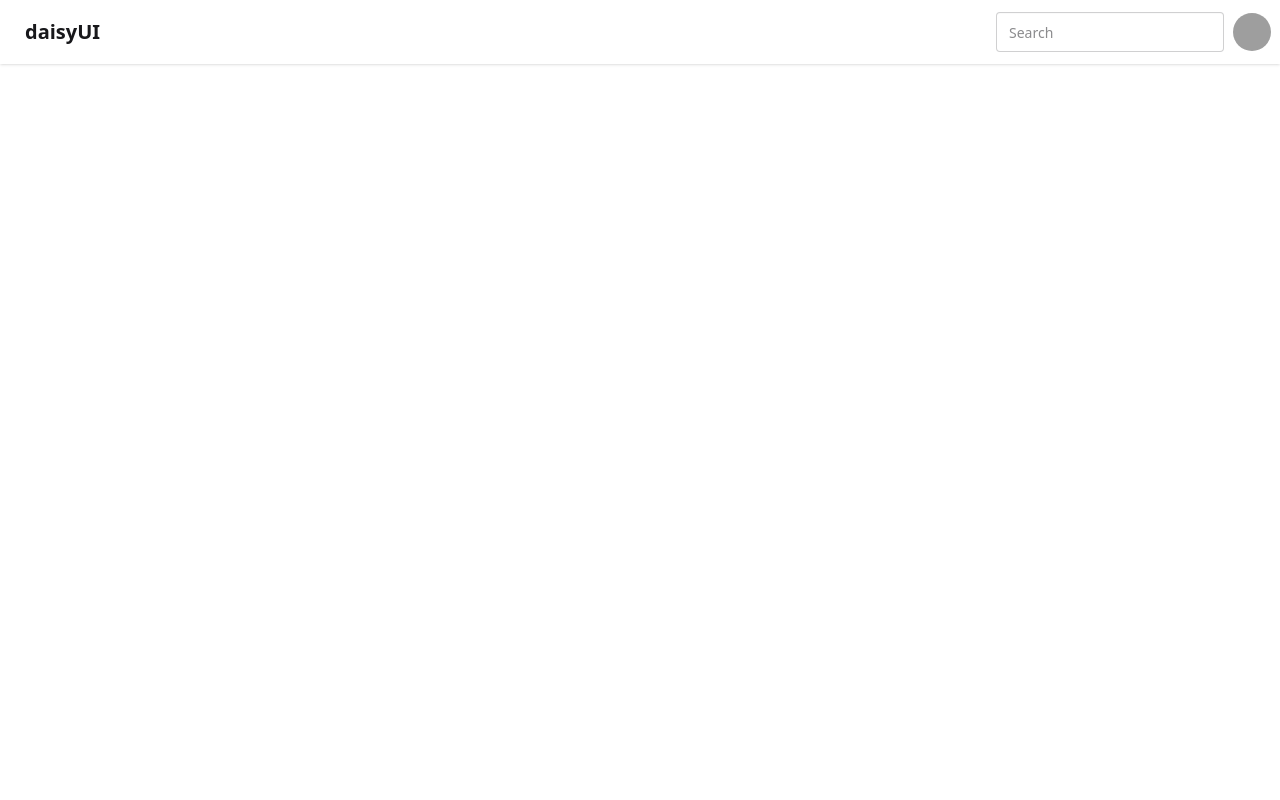
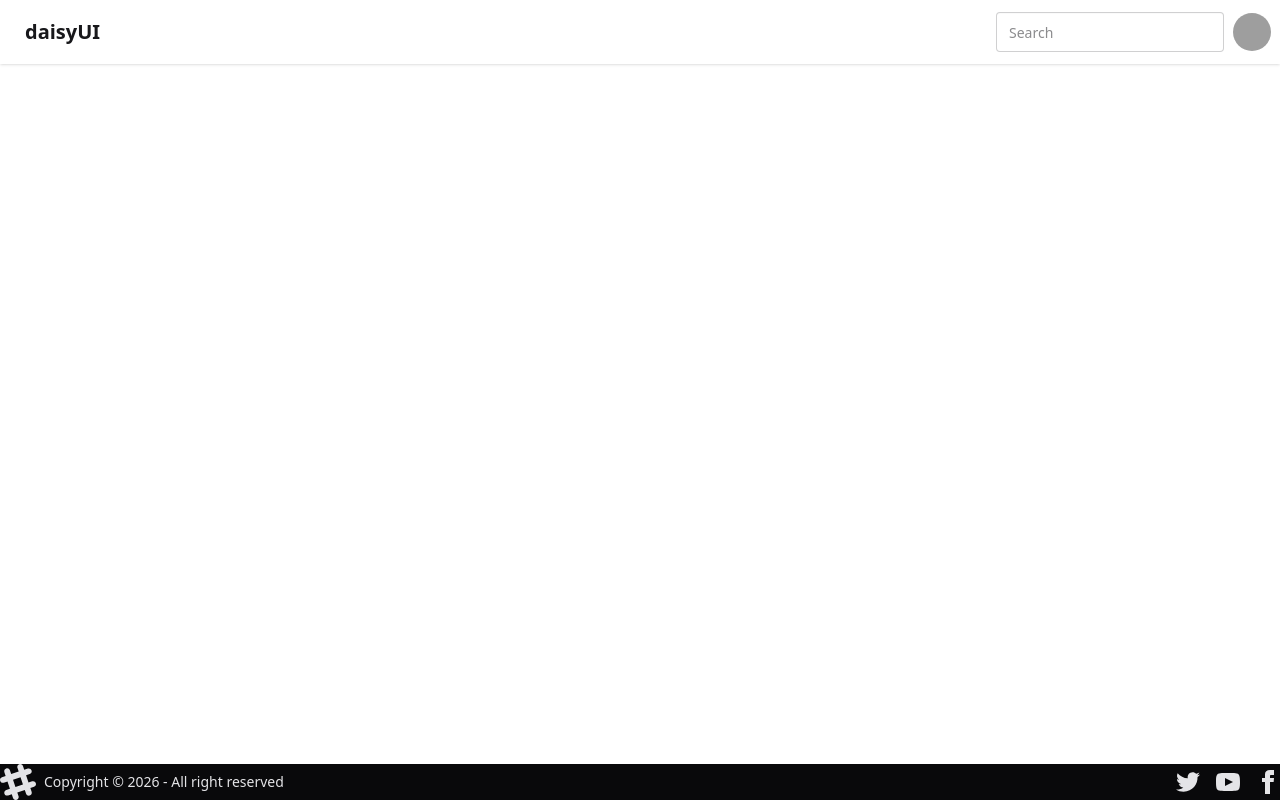
Before and after one commit to rohanvaid1/NitaTinder, a React (Vite) app: page / in a window 1280 px wide. Built offline with nearby package versions, Linux system fonts and the light colour scheme; grey boxes are pictures that could not be loaded.

Commit message:
Create body component and add footer, login, feed component

```diff
--- a/src/App.jsx
+++ b/src/App.jsx
@@ -1,5 +1,8 @@
 import { BrowserRouter, Routes, Route } from "react-router-dom"
 import Navbar from "./Navbar"
+import Body from "./Body"
+import Login from "./Login"
+import Feed from "./Feed"
 
 
 function App() {
@@ -8,7 +11,10 @@
     <>
        <BrowserRouter basename="/">
           <Routes>
-              <Route path="/" element={<Navbar />} />
+              <Route path="/" element={<Body />} >
+                <Route path="login" element={<Login />} />
+                <Route path="feed" element={<Feed />} />
+              </Route>
           </Routes>
        </BrowserRouter>
     </>
--- /dev/null
+++ b/src/Body.jsx
@@ -0,0 +1,16 @@
+import React from 'react'
+import Navbar from './Navbar'
+import { Outlet } from 'react-router-dom'
+import Footer from './Footer'
+
+const Body = () => {
+  return (
+    <div>
+      <Navbar/>
+      <Outlet/>
+      <Footer/>
+    </div>
+  )
+}
+
+export default Body
--- /dev/null
+++ b/src/Feed.jsx
@@ -0,0 +1,11 @@
+import React from 'react'
+
+const Feed = () => {
+  return (
+    <div>
+        feed page
+    </div>
+  )
+}
+
+export default Feed
--- /dev/null
+++ b/src/Footer.jsx
@@ -0,0 +1,61 @@
+import React from 'react'
+
+const Footer = () => {
+  return (
+    <div>
+      <footer className="footer sm:footer-horizontal bg-neutral text-neutral-content fixed bottom-0">
+  <aside className="grid-flow-col items-center">
+    <svg
+      width="36"
+      height="36"
+      viewBox="0 0 24 24"
+      xmlns="http://www.w3.org/2000/svg"
+      fillRule="evenodd"
+      clipRule="evenodd"
+      className="fill-current">
+      <path
+        d="M22.672 15.226l-2.432.811.841 2.515c.33 1.019-.209 2.127-1.23 2.456-1.15.325-2.148-.321-2.463-1.226l-.84-2.518-5.013 1.677.84 2.517c.391 1.203-.434 2.542-1.831 2.542-.88 0-1.601-.564-1.86-1.314l-.842-2.516-2.431.809c-1.135.328-2.145-.317-2.463-1.229-.329-1.018.211-2.127 1.231-2.456l2.432-.809-1.621-4.823-2.432.808c-1.355.384-2.558-.59-2.558-1.839 0-.817.509-1.582 1.327-1.846l2.433-.809-.842-2.515c-.33-1.02.211-2.129 1.232-2.458 1.02-.329 2.13.209 2.461 1.229l.842 2.515 5.011-1.677-.839-2.517c-.403-1.238.484-2.553 1.843-2.553.819 0 1.585.509 1.85 1.326l.841 2.517 2.431-.81c1.02-.33 2.131.211 2.461 1.229.332 1.018-.21 2.126-1.23 2.456l-2.433.809 1.622 4.823 2.433-.809c1.242-.401 2.557.484 2.557 1.838 0 .819-.51 1.583-1.328 1.847m-8.992-6.428l-5.01 1.675 1.619 4.828 5.011-1.674-1.62-4.829z"></path>
+    </svg>
+    <p>Copyright © {new Date().getFullYear()} - All right reserved</p>
+  </aside>
+  <nav className="grid-flow-col gap-4 md:place-self-center md:justify-self-end">
+    <a>
+      <svg
+        xmlns="http://www.w3.org/2000/svg"
+        width="24"
+        height="24"
+        viewBox="0 0 24 24"
+        className="fill-current">
+        <path
+          d="M24 4.557c-.883.392-1.832.656-2.828.775 1.017-.609 1.798-1.574 2.165-2.724-.951.564-2.005.974-3.127 1.195-.897-.957-2.178-1.555-3.594-1.555-3.179 0-5.515 2.966-4.797 6.045-4.091-.205-7.719-2.165-10.148-5.144-1.29 2.213-.669 5.108 1.523 6.574-.806-.026-1.566-.247-2.229-.616-.054 2.281 1.581 4.415 3.949 4.89-.693.188-1.452.232-2.224.084.626 1.956 2.444 3.379 4.6 3.419-2.07 1.623-4.678 2.348-7.29 2.04 2.179 1.397 4.768 2.212 7.548 2.212 9.142 0 14.307-7.721 13.995-14.646.962-.695 1.797-1.562 2.457-2.549z"></path>
+      </svg>
+    </a>
+    <a>
+      <svg
+        xmlns="http://www.w3.org/2000/svg"
+        width="24"
+        height="24"
+        viewBox="0 0 24 24"
+        className="fill-current">
+        <path
+          d="M19.615 3.184c-3.604-.246-11.631-.245-15.23 0-3.897.266-4.356 2.62-4.385 8.816.029 6.185.484 8.549 4.385 8.816 3.6.245 11.626.246 15.23 0 3.897-.266 4.356-2.62 4.385-8.816-.029-6.185-.484-8.549-4.385-8.816zm-10.615 12.816v-8l8 3.993-8 4.007z"></path>
+      </svg>
+    </a>
+    <a>
+      <svg
+        xmlns="http://www.w3.org/2000/svg"
+        width="24"
+        height="24"
+        viewBox="0 0 24 24"
+        className="fill-current">
+        <path
+          d="M9 8h-3v4h3v12h5v-12h3.642l.358-4h-4v-1.667c0-.955.192-1.333 1.115-1.333h2.885v-5h-3.808c-3.596 0-5.192 1.583-5.192 4.615v3.385z"></path>
+      </svg>
+    </a>
+  </nav>
+</footer>
+    </div>
+  )
+}
+
+export default Footer
--- /dev/null
+++ b/src/Login.jsx
@@ -0,0 +1,11 @@
+import React from 'react'
+
+const Login = () => {
+  return (
+    <div>
+      login page
+    </div>
+  )
+}
+
+export default Login
```
Also changed, not shown: 1 other file (tests, documents, lock files or other folders).
